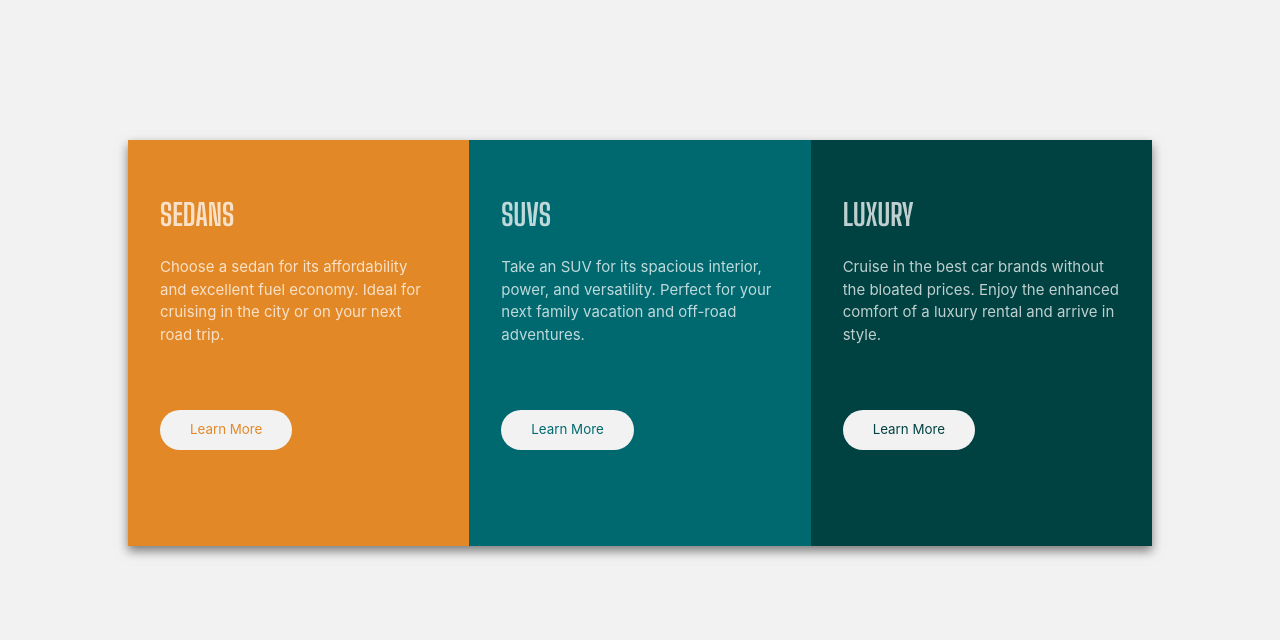
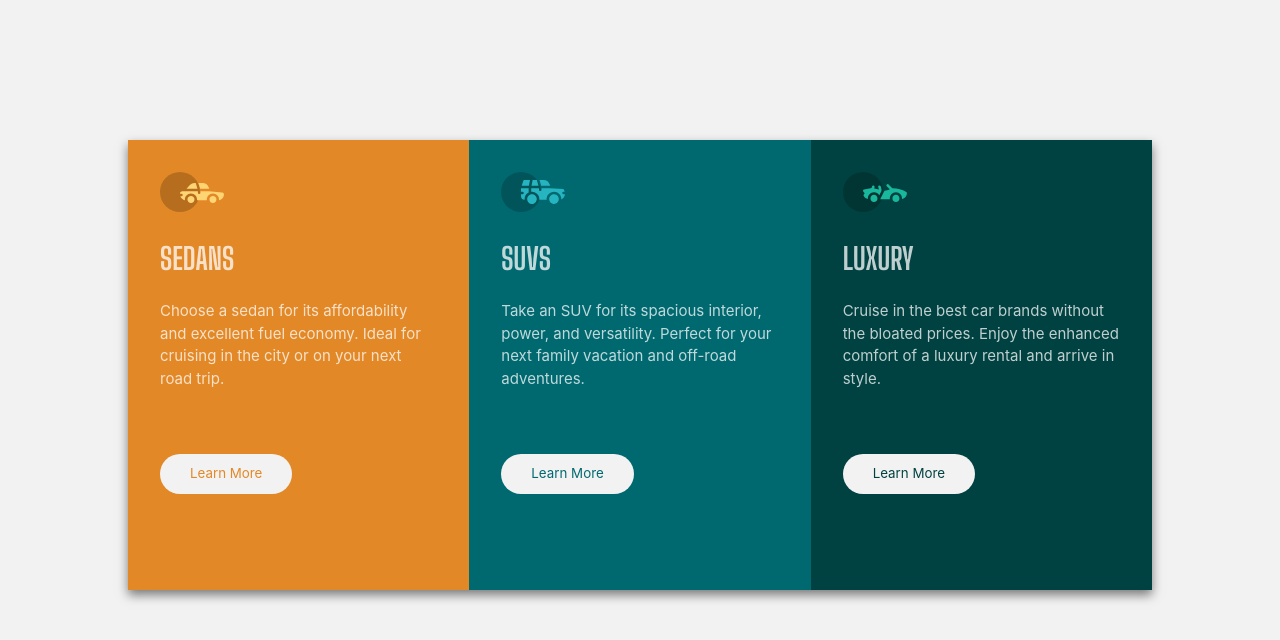
Before and after one commit to jonathankd9/3-column-card, a plain HTML site: page index.html in a window 1280 px wide. Drawn offline with Linux system fonts and the light colour scheme.

Commit message:
icon addition

```diff
--- a/index.html
+++ b/index.html
@@ -14,6 +14,7 @@
   <div class="container card">
       <div class="first p-3">
         <div>
+          <img src="/images/icon-sedans.svg" alt="sedans-icon">
           <h1 class="my-2">Sedans</h1>
           <p class="lexend">
             Choose a sedan for its affordability and excellent fuel economy. Ideal for cruising in the city
@@ -27,6 +28,7 @@
 
       <div class="second p-3">
         <div>
+          <img src="/images/icon-suvs.svg" alt="suvs-icon">
           <h1 class="my-2">Suvs</h1>
           <p class="lexend">
             Take an SUV for its spacious interior, power, and versatility. Perfect for your next family vacation
@@ -40,6 +42,7 @@
 
       <div class="third p-3">
         <div>
+          <img src="/images/icon-luxury.svg" alt="luxury-icon">
           <h1 class="my-2">Luxury</h1>
           <p class="lexend">
             Cruise in the best car brands without the bloated prices. Enjoy the enhanced comfort of a luxury
```
